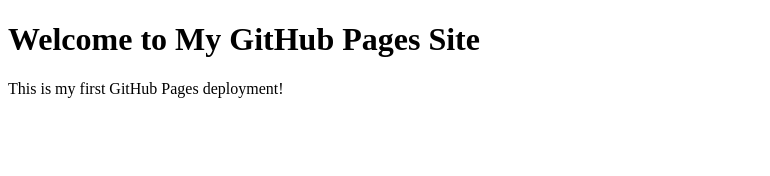
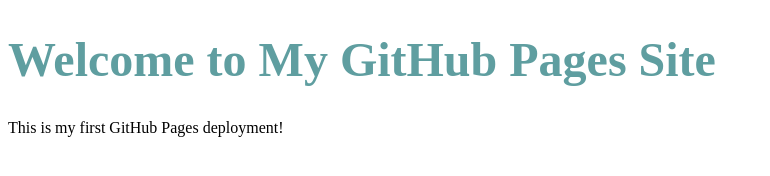
Before and after one commit to koskszk22-collab/my-first-web-app, a plain HTML site: page index.html in a window 1280 px wide. Shown: the whole page, without its empty margins (0-770 px from the left). Drawn offline with Linux system fonts and the light colour scheme.

Commit message:
Add files via upload

```diff
--- a/index.html
+++ b/index.html
@@ -3,7 +3,14 @@
 <head>
     <meta charset="UTF-8">
     <meta name="viewport" content="width=device-width, initial-scale=1.0">
-    <title>My GitHub Pages Site</title>
+    <title>This is my first web page. Crystal ball</title>
+    <style>
+        h1{
+            color: cadetblue;
+            font-size: 48px;
+            font-weight: bold;
+        }
+    </style>
 </head>
 <body>
     <h1>Welcome to My GitHub Pages Site</h1>
```
